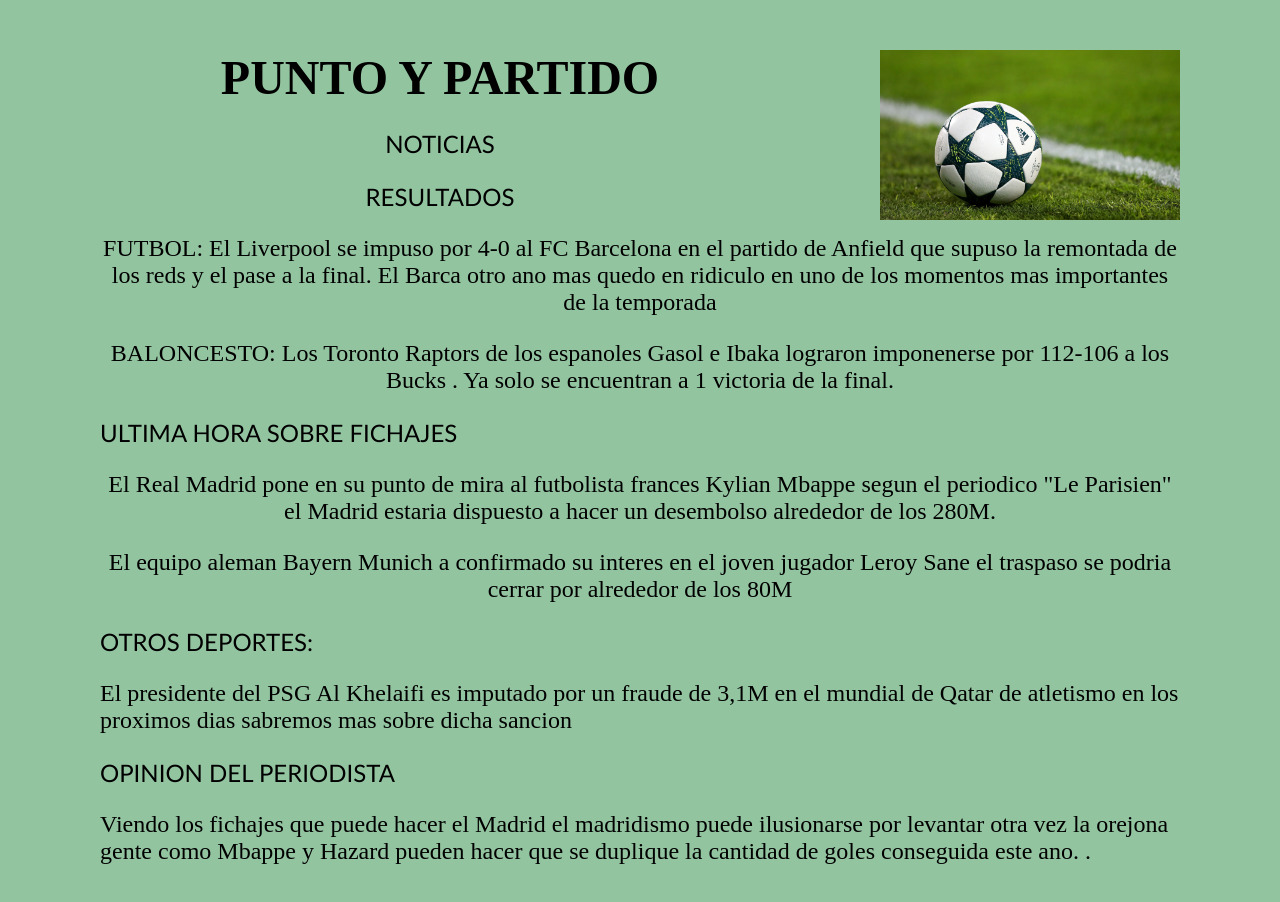
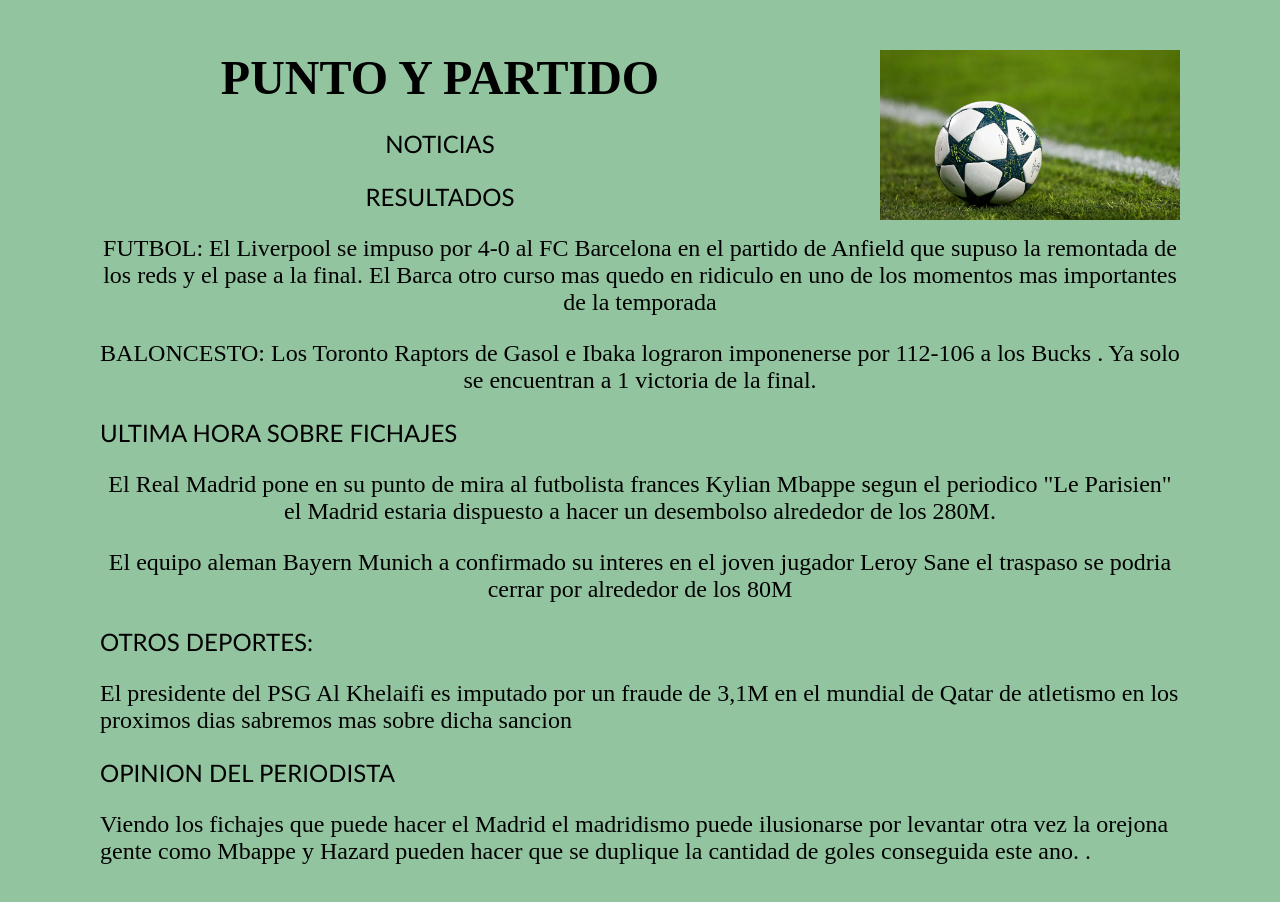
Before and after one commit to davidaguado14/punto-y-partido, a plain HTML site: page index.html in a window 1280 px wide. Drawn offline with Linux system fonts and the light colour scheme.

Commit message:
Update index.html
pagina

```diff
--- a/index.html
+++ b/index.html
@@ -19,9 +19,9 @@
 
 
 
-<P ALIGN="CENTER">   <FONT FACE="TIMES NEW ROMAN"> FUTBOL: El Liverpool se impuso por 4-0 al FC Barcelona en el partido de Anfield que supuso la remontada de los reds y el pase a la final. El Barca otro ano mas quedo en ridiculo en uno de los momentos mas importantes de la temporada  <br>
+<P ALIGN="CENTER">   <FONT FACE="TIMES NEW ROMAN"> FUTBOL: El Liverpool se impuso por 4-0 al FC Barcelona en el partido de Anfield que supuso la remontada de los reds y el pase a la final. El Barca otro curso mas quedo en ridiculo en uno de los momentos mas importantes de la temporada  <br>
 
-<P ALIGN="CENTER">  <FONT FACE="TIMES NEW ROMAN"> BALONCESTO: Los Toronto Raptors de los espanoles Gasol e Ibaka  lograron imponenerse por 112-106 a los Bucks . Ya solo se encuentran a 1 victoria de la final.   <br>
+<P ALIGN="CENTER">  <FONT FACE="TIMES NEW ROMAN"> BALONCESTO: Los Toronto Raptors de  Gasol e Ibaka  lograron imponenerse por 112-106 a los Bucks . Ya solo se encuentran a 1 victoria de la final.   <br>
 
 
 </P>
```
